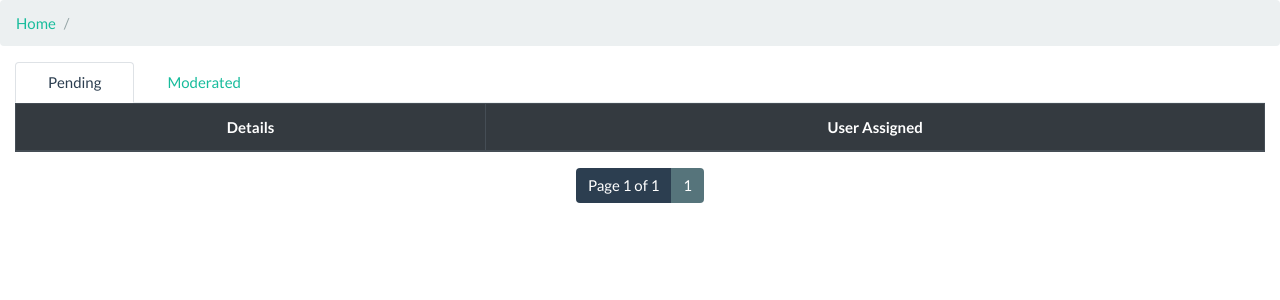
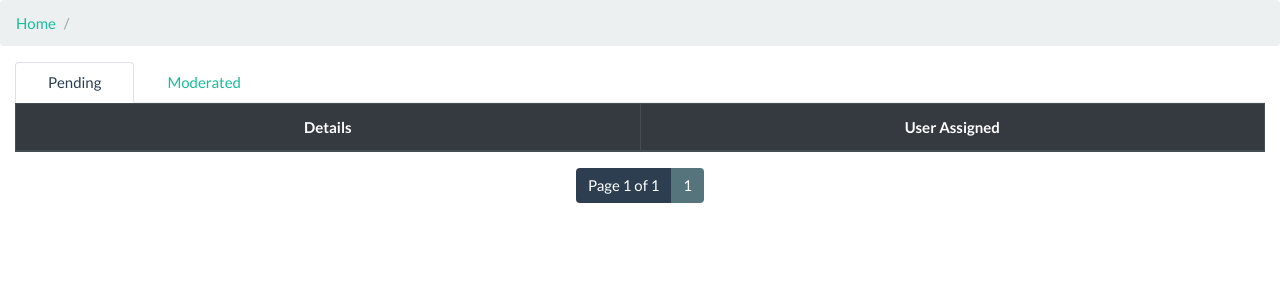
Before and after one commit to kishan-ajudiya/moderation_panel, a Django app: page /moderation/list in a window 1280 px wide. Shown: the part 71-371 px from the top of the page. Run offline with Django 3.2, Linux system fonts and the light colour scheme; the visitor is signed in with stand-in values (Sample User, id 1); data that the repository does not hold is empty; parts of the project's set-up code (start-up, migrations or seed data) failed here and were passed over; some libraries are stand-ins or nearby versions.

Commit message:
MOD-8 Resolved UAT bugs

```diff
--- a/moderation/templates/app/components/pending_list_view.html
+++ b/moderation/templates/app/components/pending_list_view.html
@@ -1,5 +1,5 @@
 {% load general_tags %}
-<table class="table table-bordered" id="data-list-table-pending">
+<table class="table table-bordered" id="data-list-table-pending" style="table-layout: fixed; width: 100%">
     <thead class="thead-dark">
     <tr>
         {% for column in active_entity.list_view %}
```
